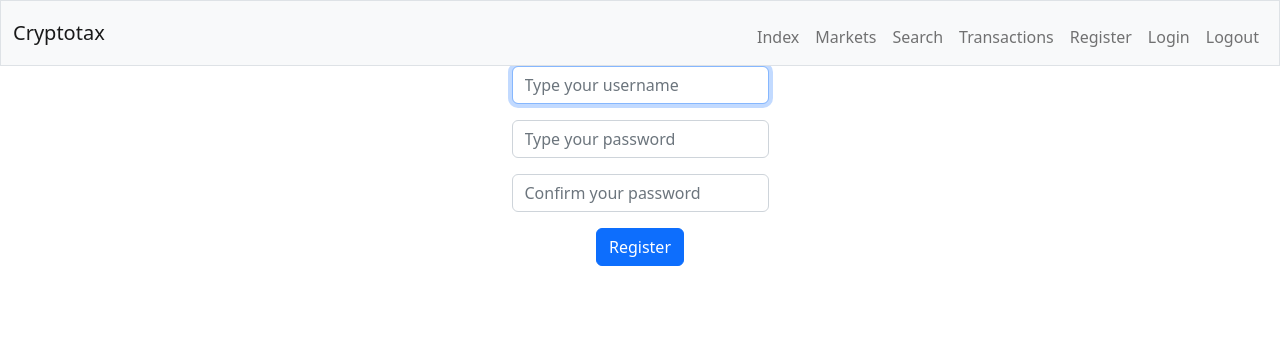
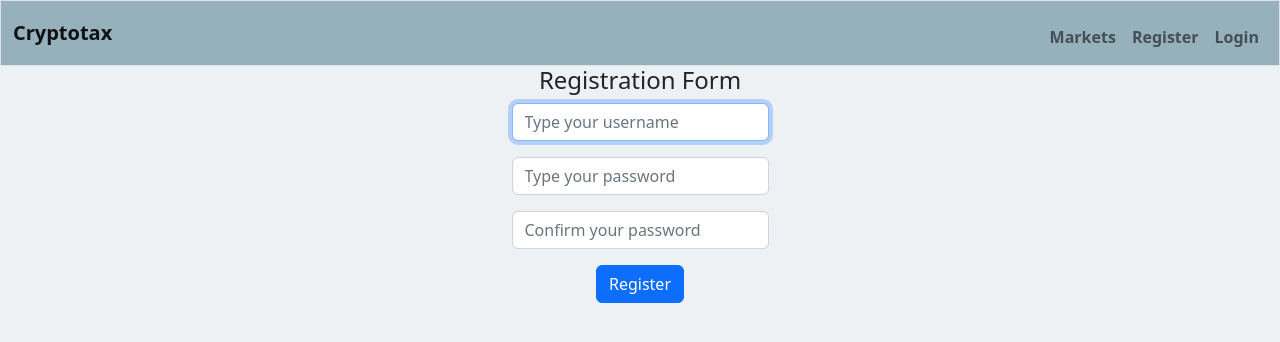
Before and after one commit to AleixMJ/cryptotax, a Flask app: page /register in a window 1280 px wide. Shown: the top 342 px of the page. Run offline with Flask 2, Linux system fonts and the light colour scheme.

Commit message:
color amendments

```diff
--- a/static/styles.css
+++ b/static/styles.css
@@ -0,0 +1,10 @@
+body {
+    background-color: #edf1f4;
+}
+
+
+.navbar-custom {
+
+    background-color: #96b0bc;
+    font-weight: bold
+}
--- a/templates/layout.html
+++ b/templates/layout.html
@@ -3,28 +3,37 @@
   <head>
     <meta charset="utf-8">
     <meta name="viewport" content="width=device-width, initial-scale=1">
-    <title>Cryptotax {% block title %}{% endblock %}</title>
+
     <link href="https://cdn.jsdelivr.net/npm/bootstrap@5.2.1/dist/css/bootstrap.min.css" rel="stylesheet" integrity="sha384-iYQeCzEYFbKjA/T2uDLTpkwGzCiq6soy8tYaI1GyVh/UjpbCx/TYkiZhlZB6+fzT" crossorigin="anonymous">
     <script src="https://cdn.jsdelivr.net/npm/bootstrap@5.2.1/dist/js/bootstrap.bundle.min.js" integrity="sha384-u1OknCvxWvY5kfmNBILK2hRnQC3Pr17a+RTT6rIHI7NnikvbZlHgTPOOmMi466C8" crossorigin="anonymous"></script>
+    <link rel="stylesheet" href="static/styles.css">
+    <title>Cryptotax {% block title %}{% endblock %}</title>
   </head>
   <body>
 
-    <nav class="bg-light border navbar navbar-expand-md navbar-light">
+    <nav class="navbar navbar-custom border navbar navbar-expand-md">
       <div class="container-fluid">
           <a class="navbar-brand" href="/"><span class="red">Cryptotax</span></a>
           <button aria-controls="navbar" aria-expanded="false" aria-label="Toggle navigation" class="navbar-toggler" data-bs-target="#navbar" data-bs-toggle="collapse" type="button">
               <span class="navbar-toggler-icon"></span>
           </button>
           <div class="collapse navbar-collapse" id="navbar">
+            {% if session["user_id"] %}
                    <ul class="navbar-nav ms-auto mt-2">
                       <li class="nav-item"><a class="nav-link" href="/">Index</a></li>
                       <li class="nav-item"><a class="nav-link" href="/markets">Markets</a></li>
                       <li class="nav-item"><a class="nav-link" href="/search">Search</a></li>
                       <li class="nav-item"><a class="nav-link" href="/transactions">Transactions</a></li>
+
+                      <li class="nav-item"><a class="nav-link" href="/logout">Logout</a></li>
+                  </ul>
+            {% else %}
+                  <ul class="navbar-nav ms-auto mt-2">
+                      <li class="nav-item"><a class="nav-link" href="/markets">Markets</a></li>
                       <li class="nav-item"><a class="nav-link" href="/register">Register</a></li>
                       <li class="nav-item"><a class="nav-link" href="/login">Login</a></li>
-                      <li class="nav-item"><a class="nav-link" href="/logout">Logout</a></li>
                   </ul>
+            {% endif %}
           </div>
       </div>
   </nav>
--- a/templates/login.html
+++ b/templates/login.html
@@ -7,6 +7,7 @@
 {% block main %}
 
 <div class="container text-center">
+    <h4>Login</h4>
     <form action="/login" method="post">
         <div class="mb-3">
             <input autocomplete="off" autofocus class="form-control mx-auto w-auto" id="username" name="username" placeholder="Type your username" type="text">
--- a/templates/markets.html
+++ b/templates/markets.html
@@ -6,6 +6,7 @@
 
 {% block main %}
 <div class="container">
+    <h4>Current Market Data</h4>
     <table class="table table-striped">
         <thead>
             <tr>
--- a/templates/register.html
+++ b/templates/register.html
@@ -7,6 +7,7 @@
 {% block main %}
 
 <div class="container text-center">
+    <h4>Registration Form</h4>
     <form action="/register" method="post">
         <div class="mb-3">
             <input autocomplete="off" autofocus class="form-control mx-auto w-auto" id="username" name="username" placeholder="Type your username" type="text">
--- a/templates/transactions.html
+++ b/templates/transactions.html
@@ -8,6 +8,7 @@
 
 In development...
 <div class="container">
+    <h4>Transaction History</h4>
     <table class="table table-striped">
         <thead>
             <tr>
```
Also changed, not shown: static/chart.png.
